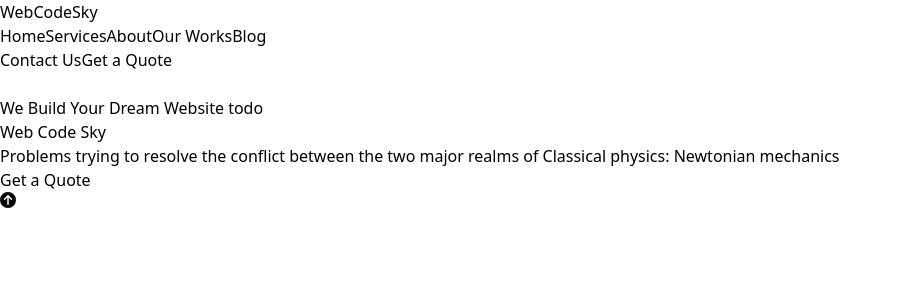
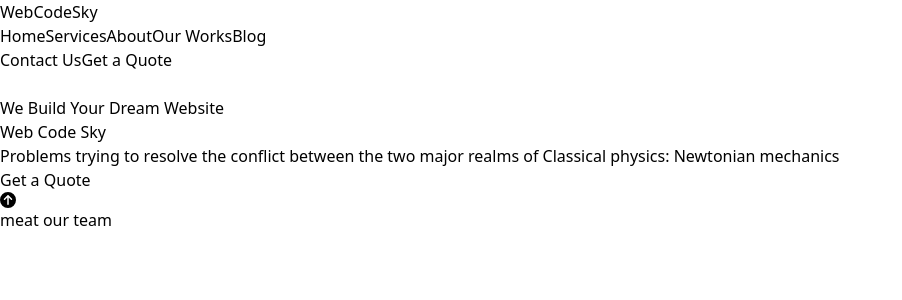
Before and after one commit to webcodesky/webcodesky-client, a Next.js app: page / in a window 1280 px wide. Shown: the top 300 px of the page, without its empty margins (0-902 px from the left). Built offline with nearby package versions, Linux system fonts and the light colour scheme.

Commit message:
add new section

```diff
--- a/src/Components/Home/Banner/Banner.jsx
+++ b/src/Components/Home/Banner/Banner.jsx
@@ -6,7 +6,7 @@ const Banner = () => {
     <div className="relative bg-[#E7E7E7]">
       <div className="container mx-auto min-h-screen">
         <p className="text-[18px] font-medium pt-[72px]">
-          We Build Your Dream Website todo
+          We Build Your Dream Website
         </p>
         <h1 className="font-bold text-[40px] md:text-[190px] tracking-[-4%]">
           Web <span className="text-[#FF6600]">Code</span> Sky
--- /dev/null
+++ b/src/Components/Home/MeetOurTeam/MeetOurTeam.jsx
@@ -0,0 +1,11 @@
+import React from "react";
+
+const MeetOurTeam = () => {
+  return (
+    <div>
+      <h1>meat our team</h1>
+    </div>
+  );
+};
+
+export default MeetOurTeam;
--- a/src/app/page.js
+++ b/src/app/page.js
@@ -1,9 +1,11 @@
 import Banner from "@/Components/Home/Banner/Banner";
+import MeetOurTeam from "@/Components/Home/MeetOurTeam/MeetOurTeam";
 
 export default function Home() {
   return (
     <div className="">
-     <Banner/>
+      <Banner />
+      <MeetOurTeam></MeetOurTeam>
     </div>
   );
 }
```
